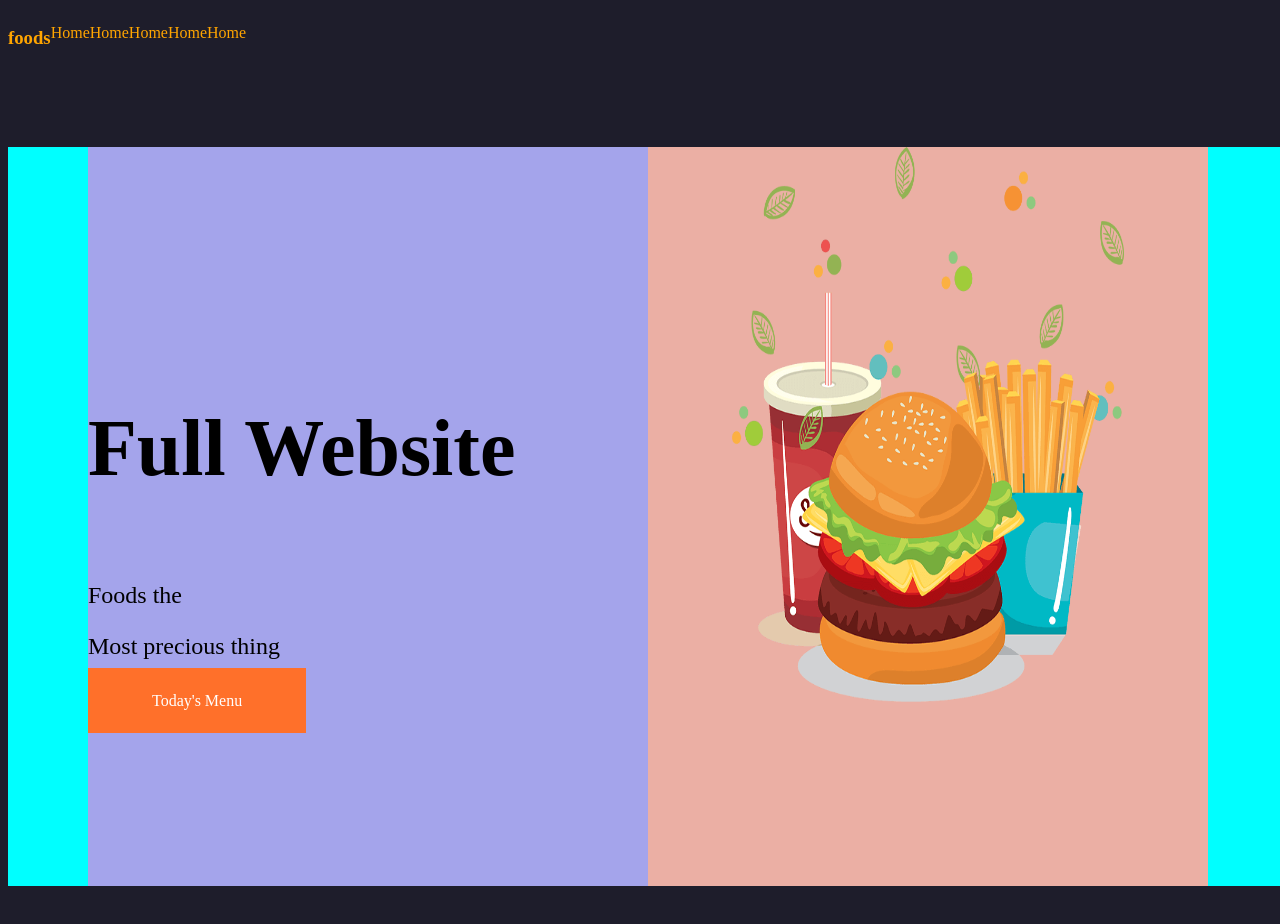
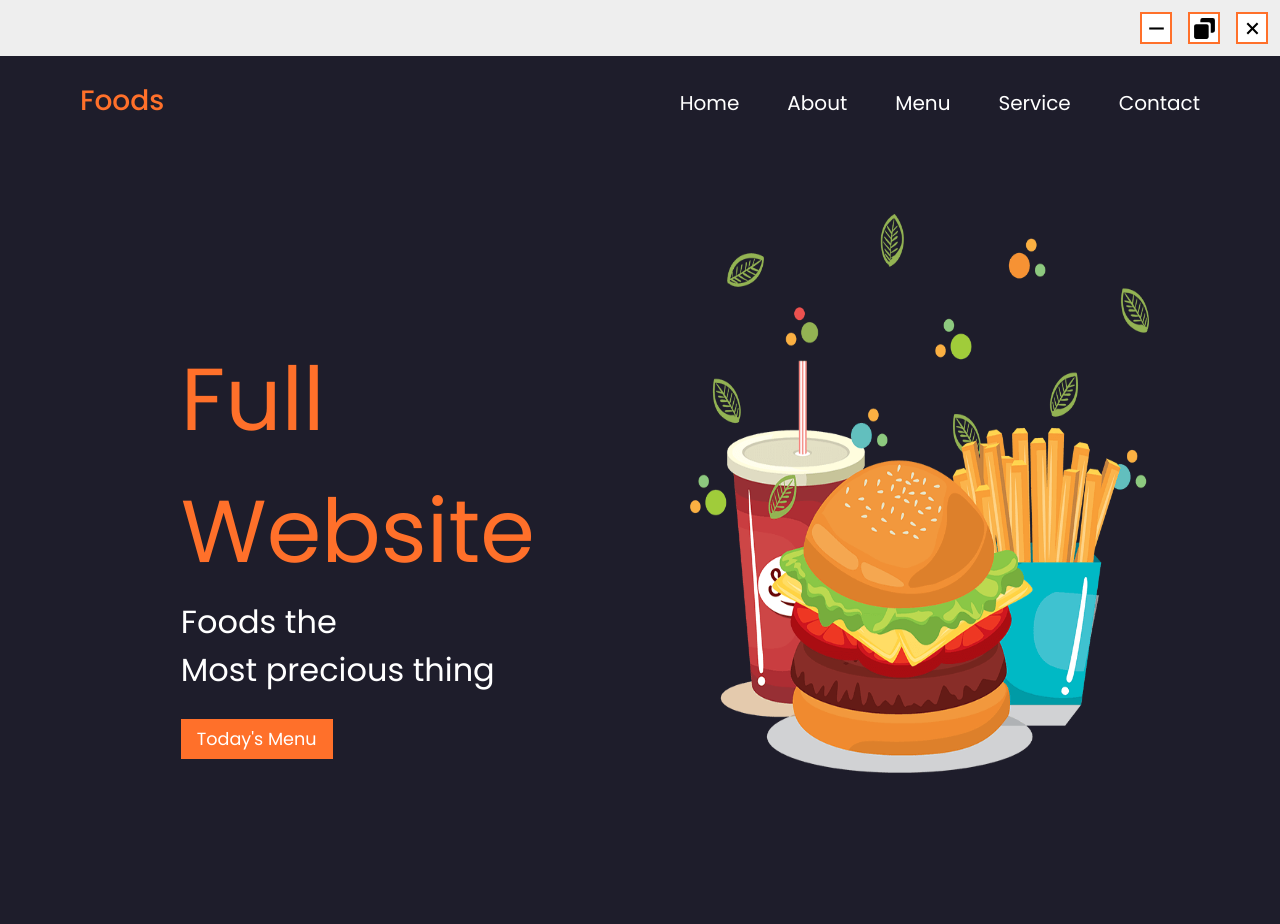
Before and after one commit to NicoMantillaM/proyectoWeb, a plain HTML site: page index.html in a window 1280 px wide. Drawn offline with nearby package versions, Linux system fonts and the light colour scheme.

Commit message:
primera-food

```diff
--- a/css/style.css
+++ b/css/style.css
@@ -1,6 +1,12 @@
 @import url(./variables.css);
 @import url('https://fonts.googleapis.com/css2?family=Poppins:ital,wght@0,100;0,200;0,300;0,400;0,500;0,600;0,700;0,800;0,900;1,100;1,200;1,300;1,400;1,500;1,600;1,700;1,800;1,900&display=swap');
-font-family: 'Poppins', sans-serif;
+@font-face {
+    font-family: 'Poppins';
+    font-style: italic;
+    font-weight: 300;
+    src: url(https://fonts.gstatic.com/s/poppins/v21/pxiDyp8kv8JHgFVrJJLm21lVGdeOcEg.woff2) format('woff2');
+    unicode-range: U+0100-02AF, U+0304, U+0308, U+0329, U+1E00-1E9F, U+1EF2-1EFF, U+2020, U+20A0-20AB, U+20AD-20C0, U+2113, U+2C60-2C7F, U+A720-A7FF;
+}
 *{
     margin: 0;
     padding: 0;
@@ -12,55 +18,85 @@ body{
     width: 100%;
     height: 100%;
 }
-
+.header{
+    background-color: #eee;
+    padding: 1.5vh;
+}
 .contentorange {
-
+    display: flex;
+    justify-content: end;
+    gap: 2vh;
+}
+.contentorange img{
+    padding: 1.5px;
+    width: 4vh;
+    background-color: #fff;
+    border: 2px solid #ff702a;
 }
 .foodnav {
-    color: orange;
     display: flex;
+    justify-content: space-between;
+    /* background-color: aquamarine; */
+    font-size: 3vh;
+    padding:3vh 7vh 01vh 10vh;
+    color: #ff702a;
+    display: flex;
+    font-family: 'Poppins', sans-serif;
 }
-.titu {
+.titu h1{
+    font-weight: 500;
 }
 .opci {
+    color: #fff;
+    font-size: 2.5vh;
     display: flex;
+    justify-content: space-between;
+}
+.opci p{
+    padding: 1vh 3vh;
+    /* background-color: yellowgreen */
 }
 .contentPrincipal {
-    background-color: aqua;
+    /* background-color: aqua; */
 }
 .full {
     margin: 10vh 10vh;
     display: flex;
-    background-color: rgb(206, 206, 140);
+    /* background-color: rgb(206, 206, 140); */
 
 }
 .divtext {
+    margin-left: 9%;
     width: 50%;
-    padding: 22vh 0;
-    background-color: rgb(164, 164, 235);
+    padding: 15vh 0vh;
+    /* background-color: rgb(164, 164, 235); */
 }
 .divtext h1{
-    padding-bottom: 1vh;
-    font-size: 10vh;
+    font-weight: 400;
+    font-size: 11vh;
+    font-family: 'Poppins', sans-serif;
+    color: #ff702a;
 }
 .divtext p{
-    font-size: 3vh;
+    color: #fff;
+    font-size: 4vh;
+    font-family: 'Poppins', sans-serif;
 }
 .divtext a{
-    font-size: 2vh;
-    padding: 3vh 8vh;
+    font-size: 2.2vh;
+    padding: 1vh 2vh;
     background-color: #ff702a;
     text-decoration: none;
     color: #fff;
+    font-family: 'Poppins', sans-serif;
 }
 .divimg {
     width: 50%;
-    text-align: center;
-    background-color: rgb(235, 175, 164);
+    /* background-color: rgb(235, 175, 164); */
 }
 .divimg img{
-    width: 70%;
-    height: 75%;
+    width: 90%;
+    height: 85%;
 }
 .fo1{
     padding-bottom: 4vh;
--- a/index.html
+++ b/index.html
@@ -8,29 +8,26 @@
     <link rel="stylesheet" href="https://unpkg.com/boxicons@latest/css/boxicons.min.css">
 </head>
 <body>
-    <header>
+    <header class="header">
         <div class="contentorange">
-
+            <img src="storage/img/bx-x.svg" alt="">
+            <img src="storage/img/bxs-copy.svg" alt="">
+            <img src="storage/img/bx-minus.svg" alt="">
         </div>
-        <div class="contentorange">
-
-        </div>
-        <div class="contentorange">
-
         </div>
     </header>
 
     <nav>
         <section class="foodnav">
             <div class="titu">
-                <h1>foods</h1>
+                <h1>Foods</h1>
             </div>
             <div class="opci">
                 <p>Home</p>
-                <p>Home</p>
-                <p>Home</p>
-                <p>Home</p>
-                <p>Home</p>
+                <p>About</p>
+                <p>Menu</p>
+                <p>Service</p>
+                <p>Contact</p>
             </div>
         </section>
     </nav>
```
Also changed, not shown: storage/img/bx-minus.svg (added), storage/img/bx-x.svg (added), storage/img/bxs-copy.svg (added).
